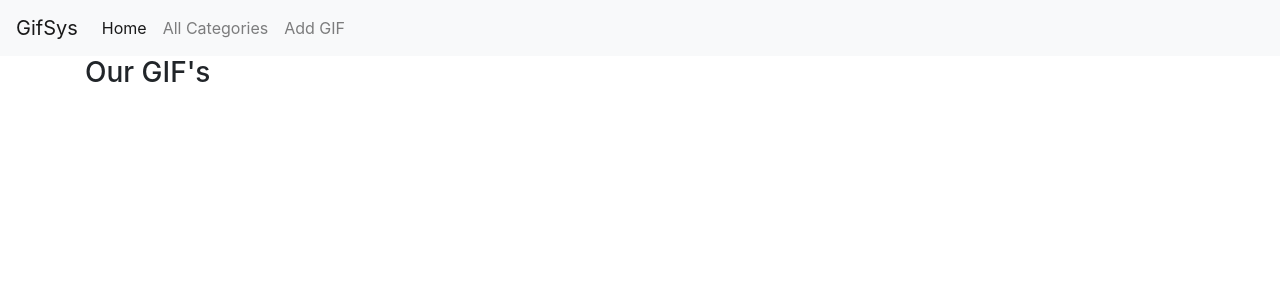
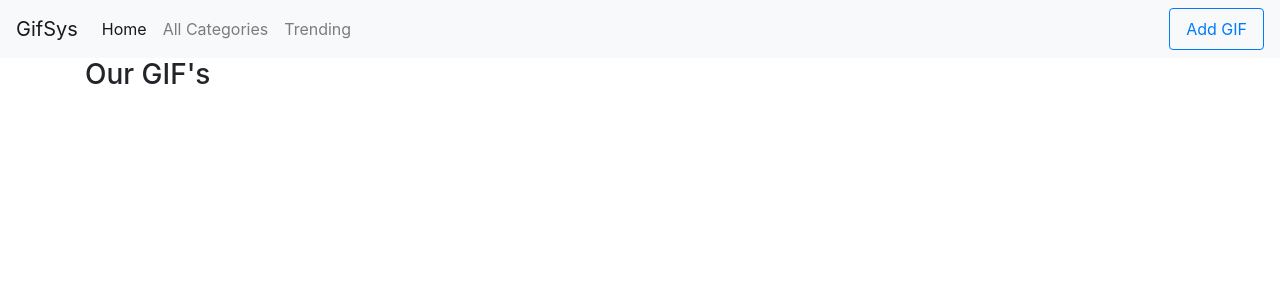
Before and after one commit to BuckyTheBoss/GifSys, a Django app: page / in a window 1280 px wide. Shown: the top 300 px of the page. Run offline with Django 3.2, Linux system fonts and the light colour scheme; data that the repository does not hold is empty.

Commit message:
Daily challenge solution

```diff
--- a/main/models.py
+++ b/main/models.py
@@ -7,9 +7,12 @@ class Gif(models.Model):
     url = models.URLField()
     uploader_name = models.CharField(max_length=50)
     created_at = models.DateTimeField(auto_now_add=True)
+    # added for daily challenge likes
+    likes = models.IntegerField(default=0)
 
     def __str__(self):
         return self.title
+
 
 class Category(models.Model):
     name = models.CharField(max_length=50)
--- a/main/templates/navbar.html
+++ b/main/templates/navbar.html
@@ -11,11 +11,15 @@
             </li>
             <li class="nav-item">
                 <a class="nav-link" href="{% url 'view_categories' %}">All Categories</a>
-      </li>   <li class="nav-item">
-        <a class="nav-link" href="{% url 'add_gif' %}">Add GIF</a>
+            </li>
+            <li class="nav-item">
+                <a class="nav-link" href="{% url 'trending' %}">Trending</a>
             </li>
 
 
         </ul>
+        <form class="form-inline ">
+            <a class="nav-link btn btn-outline-primary" href="{% url 'add_gif' %}">Add GIF</a>
+        </form>
     </div>
 </nav>
--- a/main/templates/show_gif.html
+++ b/main/templates/show_gif.html
@@ -10,6 +10,11 @@
     <li class="list-group-item">{{gif.title}}</li>
     <li class="list-group-item">User: {{gif.uploader_name}}</li>
     <li class="list-group-item">created {{ gif.created_at | timesince }} ago</li>
+      <li class="list-group-item">Likes: {{gif.likes}}</li>
   </ul>
+<div class="card-body">
+    <a href="{% url 'like_gif' gif.id 1 %}" class="card-link btn btn-success">Like</a>
+    <a href="{% url 'like_gif' gif.id 0 %}" class="card-link btn btn-danger">Dislike</a>
+  </div>
 </div>
 {% endblock %}
--- a/main/templates/show_gifs.html
+++ b/main/templates/show_gifs.html
@@ -9,10 +9,12 @@
             <div class="col-3">
                 <div class="card">
                     <img src="{{gif.url}}" class="card-img-top" alt="{{gif.title}}">
-
-                     <div class="card-body">
+                    <ul class="list-group list-group-flush">
+                        <li class="list-group-item">Likes: {{gif.likes}}</li>
+                    </ul>
+                    <div class="card-body">
                         <a href="{% url 'view_gif' gif.id %}" class="card-link">See GIF details</a>
-                      </div>
+                    </div>
                 </div>
             </div>
         {% endfor %}
--- a/main/urls.py
+++ b/main/urls.py
@@ -6,5 +6,7 @@ urlpatterns = [
     path('view_categories/', views.view_categories, name='view_categories'),
     path('view_category/<int:id>', views.view_category, name='view_category'),
     path('', views.homepage, name='homepage'),
+    path('like_gif/<int:id>/<int:mode>', views.like_gif, name='like_gif'),
+    path('trending/', views.view_gifs_by_like, name='trending')
 
 ]
--- a/main/views.py
+++ b/main/views.py
@@ -46,3 +46,19 @@ def homepage(request):
         'page_heading': 'Our GIF\'s'
     }
     return render(request, 'show_gifs.html', context)
+
+
+def like_gif(request, id, mode):
+    gif = get_object_or_404(Gif, pk=id)
+    gif.likes += 1 if mode else -1
+    gif.save()
+    return redirect('view_gif', gif.id)
+
+
+def view_gifs_by_like(request):
+    context = {
+        'gif_list': Gif.objects.filter(likes__gte=1).order_by('likes'),
+        'page_title': 'Trending',
+        'page_heading': 'Not hated GIF\'s'
+    }
+    return render(request, 'show_gifs.html', context)
```
Lines whose indentation alone changed are shown as unchanged.
